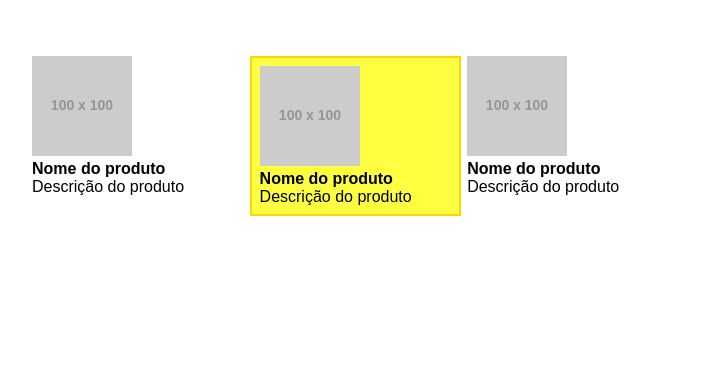
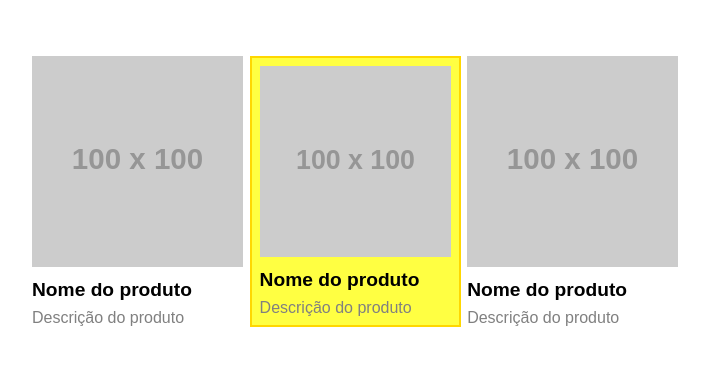
Before and after one commit to wendelisc12/curso_ebac_frontend, a website: page index.html in a window 1280 px wide. Shown: the whole page, without its empty margins (288-997 px from the left). Drawn offline with Linux system fonts and the light colour scheme; placeholder pictures from the web are drawn by us.

Commit message:
fix: correção nas classes

```diff
--- a/main.scss
+++ b/main.scss
@@ -11,16 +11,16 @@
 
 .produto{
 
-    &___imagem { /* elemento */
+    &__imagem { /* elemento */
         width: 100%;
     }
 
-    &___nome { /* elemento */
+    &__nome { /* elemento */
         font-size: 1.2em;
         margin: 8px 0;
     }
 
-    &___descricao { /* elemento */
+    &__descricao { /* elemento */
         color: gray;
     }
 
```
Also changed, not shown: main.css.
